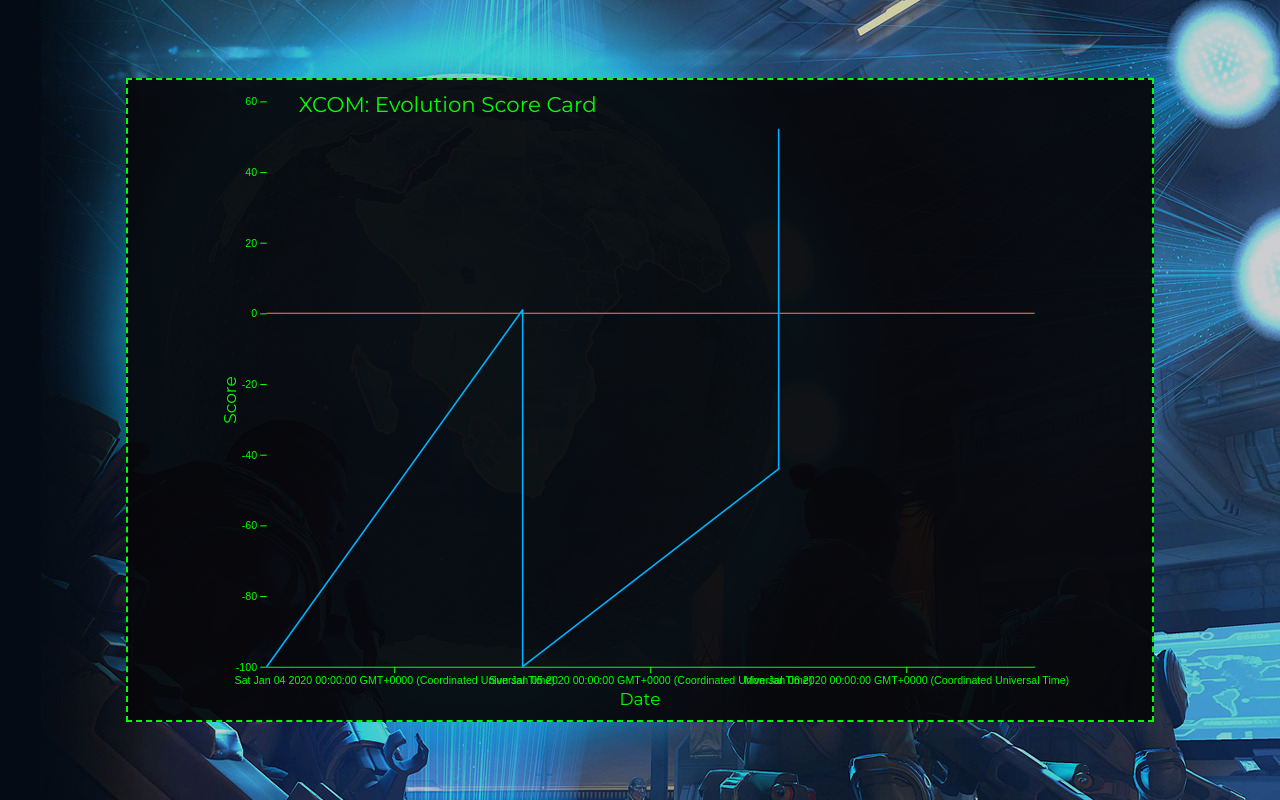
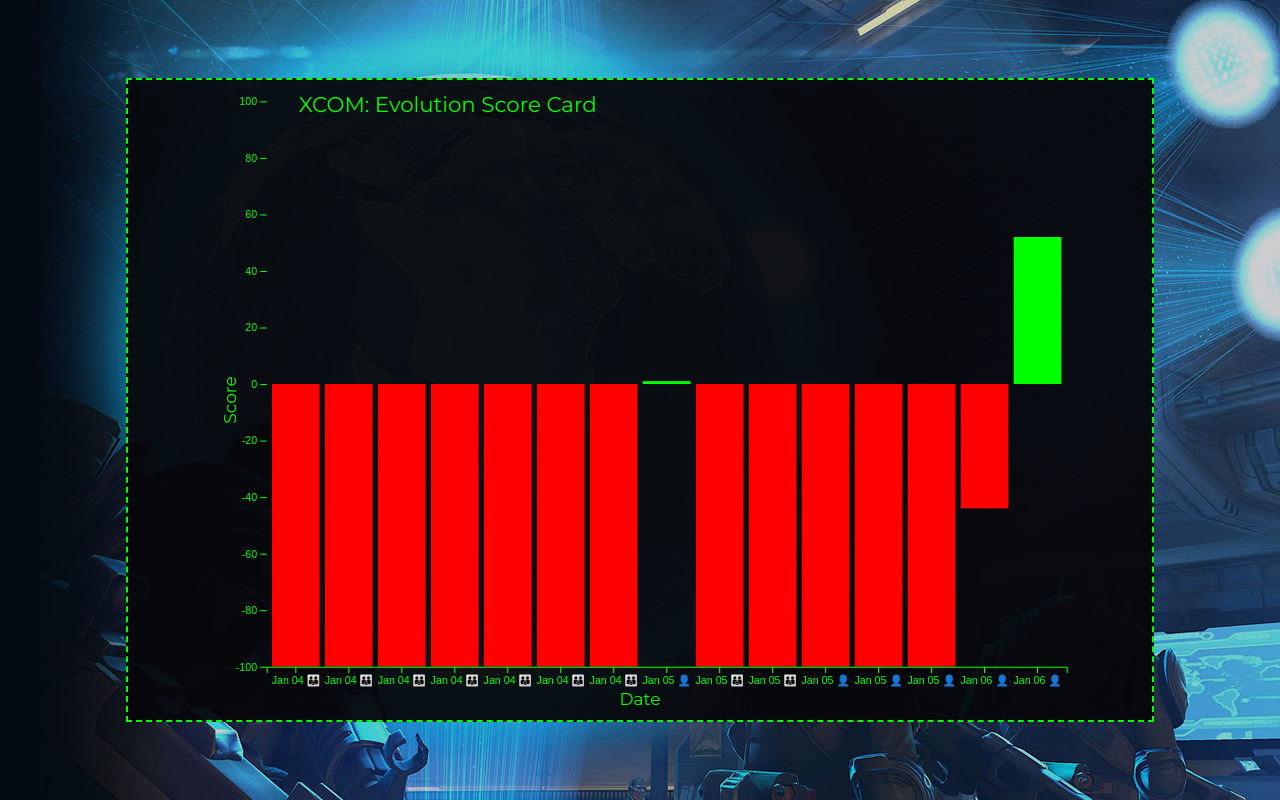
Before and after one commit to ErikLarsson82/xcom-data, a plain HTML site: page index.html in a window 1280 px wide. Drawn offline with nearby package versions, Linux system fonts and the light colour scheme.

Commit message:
Barcharts added

```diff
--- a/data.tsv
+++ b/data.tsv
@@ -1,14 +1,16 @@
-date	score
-04-Jan-20	-100
-04-Jan-20	-100
-04-Jan-20	-100
-04-Jan-20	-100
-04-Jan-20	-100
-04-Jan-20	-100
-04-Jan-20	-100
-04-Jan-20	-100
-05-Jan-20	1
-05-Jan-20	-100
-05-Jan-20	-100
-06-Jan-20	-44
-06-Jan-20	52
+date	score	group
+04-Jan-20	-100	👪
+04-Jan-20	-100	👪
+04-Jan-20	-100	👪
+04-Jan-20	-100	👪
+04-Jan-20	-100	👪
+04-Jan-20	-100	👪
+04-Jan-20	-100	👪
+05-Jan-20	1	👤
+05-Jan-20	-100	👪
+05-Jan-20	-100	👪
+05-Jan-20	-100	👤
+05-Jan-20	-100	👤
+05-Jan-20	-100	👤
+06-Jan-20	-44	👤
+06-Jan-20	52	👤
--- a/index.html
+++ b/index.html
@@ -43,14 +43,87 @@
 
 const width = 800
 const height = 600
-const margin = ({top: 20, right: 30, bottom: 50, left: 50})
+const margin = ({top: 20, right: 0, bottom: 50, left: 50})
+
 const parseTime = d3.timeParse("%d-%b-%y")
+const formatTime = d3.timeFormat("%b %d")
 
 const data = d3.tsv("data.tsv", function(d) {
   d.date = parseTime(d.date);
+  console.log(d.date)
+  console.log(formatTime(d.date))
   d.score = +d.score;
   return d;
 }).then(data => {
+
+  const svg = d3.create("svg")
+      .attr("viewBox", [0, 0, width, height]);
+
+  const x = d3.scaleBand()
+    .domain(d3.range(data.length))
+    .range([margin.left, width - margin.right])
+    .padding(0.1)
+
+  const y = d3.scaleLinear()
+    .domain([-100, 100])
+    .range([height - margin.bottom, margin.top])
+
+  const xAxis = g => g
+    .attr("transform", `translate(0,${height - margin.bottom})`)
+    .call(d3.axisBottom(x).tickFormat(i => `${formatTime(data[i].date)} ${data[i].group}`).ticks(data.length))
+
+  const yAxis = g => g
+      .attr("transform", `translate(${margin.left},0)`)
+      .call(d3.axisLeft(y))
+      .call(g => g.select(".domain").remove())
+      .call(g => g.select(".tick:last-of-type text").clone()
+          .attr("x", 3)
+          .attr("text-anchor", "start")
+          .attr("font-weight", "bold")
+          .text(data.y))
+
+  svg.append("g")
+      .attr("fill", "steelblue")
+    .selectAll("rect")
+    .data(data)
+    .join("rect")
+      .attr("x", (d, i) => x(i))
+      .attr("y", d => d.score > 0 ? y(d.score) : y(0))
+      .attr("fill", d => d.score > 0 ? '#00ff00' : 'red')
+      .attr("height", d => y(0) - y(Math.abs(d.score)))
+      .attr("width", x.bandwidth());
+
+  svg.append("g")
+      .call(xAxis);
+
+  svg.append("g")
+      .call(yAxis);
+
+svg.append("text")
+      .attr("y", 10)
+      .attr("x", 80)
+      .attr("dy", "1em")
+      .attr("font-size", "20px")
+      .style("text-anchor", "left")
+      .text("XCOM: Evolution Score Card");
+
+svg.append("text")
+      .attr("transform", "rotate(-90)")
+      .attr("y", 5)
+      .attr("x", 0 - (height / 2))
+      .attr("dy", "1em")
+      .style("text-anchor", "middle")
+      .text("Score");
+
+svg.append("text")
+      .attr("y", 570)
+      .attr("x", (width / 2))
+      .attr("dy", "1em")
+      .style("text-anchor", "middle")
+      .text("Date");
+/*
+
+
 
   const line = d3.line()
       .defined(d => !isNaN(d.score))
@@ -83,28 +156,11 @@
   const svg = d3.create("svg")
     .attr("viewBox", [0, 0, 800, 600]);
 
-  svg.append("text")
-      .attr("y", 10)
-      .attr("x", 80)
-      .attr("dy", "1em")
-      .attr("font-size", "20px")
-      .style("text-anchor", "left")
-      .text("XCOM: Evolution Score Card");
 
-  svg.append("text")
-      .attr("y", 570)
-      .attr("x", (width / 2))
-      .attr("dy", "1em")
-      .style("text-anchor", "middle")
-      .text("Date");
 
-  svg.append("text")
-      .attr("transform", "rotate(-90)")
-      .attr("y", 5)
-      .attr("x", 0 - (height / 2))
-      .attr("dy", "1em")
-      .style("text-anchor", "middle")
-      .text("Score");
+
+
+
 
   svg.append("g")
       .call(xAxis);
@@ -127,7 +183,7 @@
       .attr("stroke-linejoin", "round")
       .attr("stroke-linecap", "round")
       .attr("d", line)
-
+*/
   d3.select('#container').append(() => svg.node())
 })
 
```
